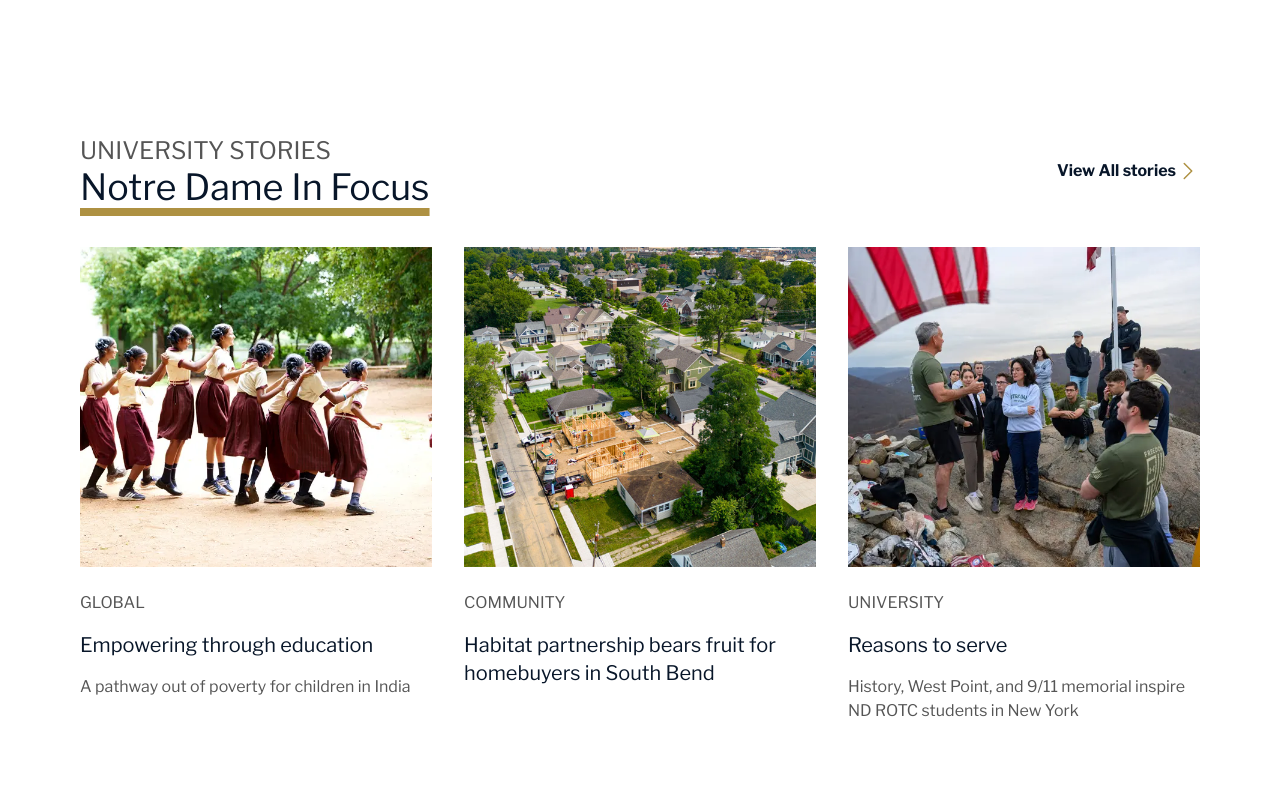
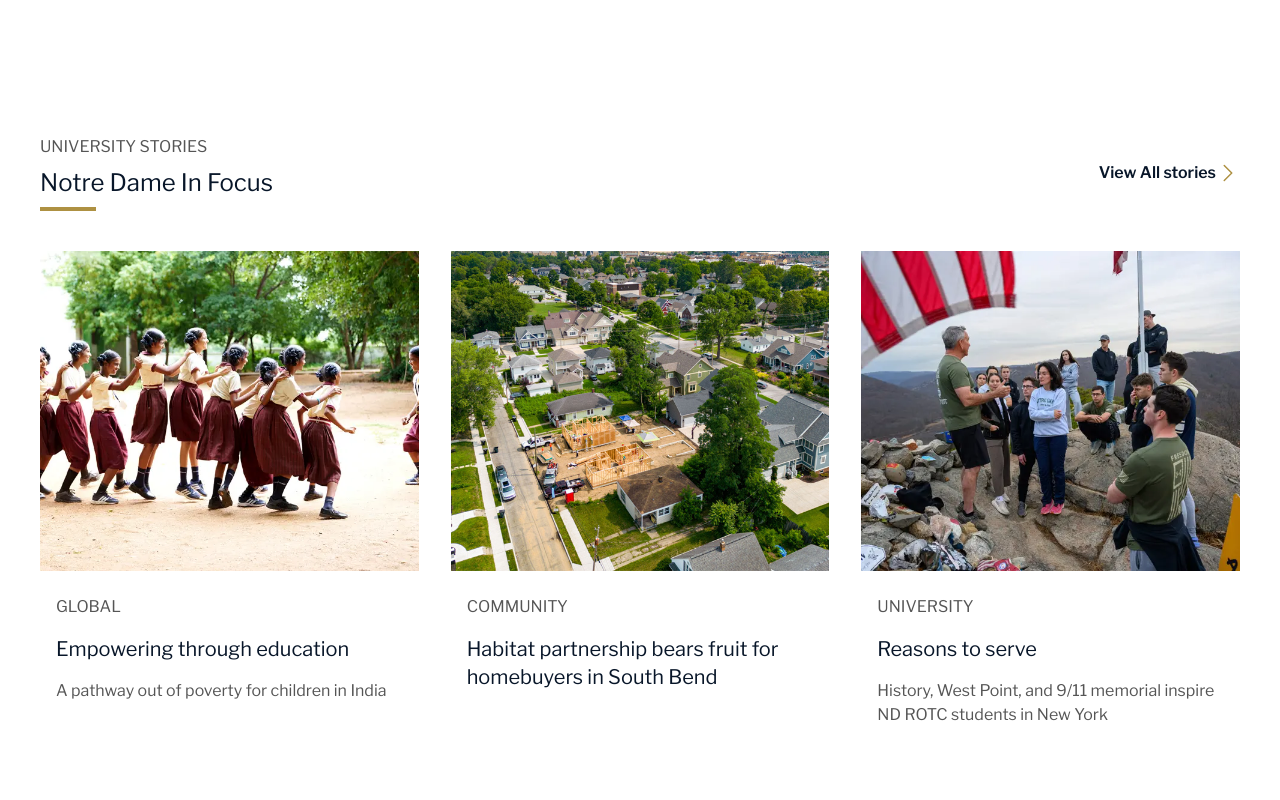
Before and after one commit to berniceu/cloning-gate, a website: page index.html in a window 1280 px wide. Shown: the part 3680-4480 px from the top of the page. Drawn offline with nearby package versions, Linux system fonts and the light colour scheme.

Commit message:
update stories section

```diff
--- a/index.html
+++ b/index.html
@@ -256,27 +256,27 @@
                     </div>
                 </div>
             </section>
-            <section class="min-h-[80vh] bg-white md:py-32 py-10 px-20">
+            <section class="min-h-[80vh] bg-white md:py-32 py-10 px-10">
                 <div class="flex justify-between items-center max-sm:flex-col max-sm:gap-5">
-                    <div class="">
-                        <h1 class="text-2xl text-custom-grey">UNIVERSITY STORIES</h1>
-                        <h2 class="text-4xl text-custom-dark-blue underline underline-offset-8 decoration-8 decoration-[#ae9142]">Notre Dame In Focus</h1>
-
+                    <div class="flex flex-col gap-2">
+                        <h1 class=" text-custom-grey">UNIVERSITY STORIES</h1>
+                        <h2 class="text-2xl text-custom-dark-blue">Notre Dame In Focus</h1>
+                        <div class="w-14 h-1 bg-[#ae9142]"></div>
                     </div>
                     <div class="text-custom-dark-blue flex items-center ">
-                        <h4 class="text-nowrap font-bold">View All stories</h4>
+                        <h4 class="text-nowrap font-semibold">View All stories</h4>
                         <svg xmlns="http://www.w3.org/2000/svg" fill="none" viewBox="0 0 24 24" stroke-width="1.5" stroke="#ae9142" class="size-6">
                             <path stroke-linecap="round" stroke-linejoin="round" d="m8.25 4.5 7.5 7.5-7.5 7.5" />
                           </svg>
 
                     </div>
                 </div>
-                <div class="grid grid-cols-1 md:grid-cols-3 gap-8 mt-10">
-                    <div class="">
+                <div class="grid grid-cols-1 md:grid-cols-3 md:gap-8 mt-10">
+                    <div class="hover:scale-105 hover:bg-custom-sky-blue border-b-4 border-b-white hover:border-b-custom-dark-sky-blue pb-4">
                         <div class="relative w-full h-[320px] bg-[url('/img/indian-girls.webp')] hover:scale-100 bg-no-repeat bg-cover bg-center">
 
                         </div>
-                        <div class="py-6 flex flex-col gap-4 text-primary">
+                        <div class="py-6 flex flex-col gap-4 text-primary px-4">
                             <h2 class="text-custom-grey">GLOBAL</h2>
                             <p class="text-custom-dark-blue text-xl">Empowering through education</p>
                             <p class="text-custom-grey">A pathway out of poverty for children in India</p>
@@ -284,22 +284,22 @@
                         </div>
                     </div>
 
-                    <div class="">
+                    <div class="hover:scale-105 hover:bg-custom-sky-blue border-b-4 border-b-white hover:border-b-custom-dark-sky-blue pb-4">
                         <div class="relative w-full h-[320px] bg-[url('/img/houses.jpeg')] bg-no-repeat bg-cover bg-center">
 
                         </div>
-                        <div class="py-6 flex flex-col gap-4 text-primary">
+                        <div class="py-6 px-4 flex flex-col gap-4 text-primary">
                             <h2 class="text-custom-grey">COMMUNITY</h2>
                             <p class="text-custom-dark-blue text-xl">Habitat partnership bears fruit for homebuyers in South Bend</p>
 
                         </div>
                     </div>
 
-                    <div class="">
-                        <div class="relative w-full h-[320px] bg-[url('/img/reasons-to-serve.webp')] bg-no-repeat bg-cover bg-center hover:scale-125">
+                    <div class="hover:scale-105 hover:bg-custom-sky-blue border-b-4 border-b-white hover:border-b-custom-dark-sky-blue pb-4">
+                        <div class="relative w-full h-[320px] bg-[url('/img/reasons-to-serve.webp')] bg-no-repeat bg-cover bg-center ">
 
                         </div>
-                        <div class="py-6 flex flex-col gap-4 text-primary">
+                        <div class="py-6 flex flex-col gap-4 text-primary px-4">
                             <p class="text-custom-grey">UNIVERSITY</p>
                             <h2 class="text-xl text-custom-dark-blue">Reasons to serve</h2>
                             <p class="text-custom-grey">History, West Point, and 9/11 memorial inspire ND ROTC students in New York</p>
```
Also changed, not shown: build/tailwind.css.
